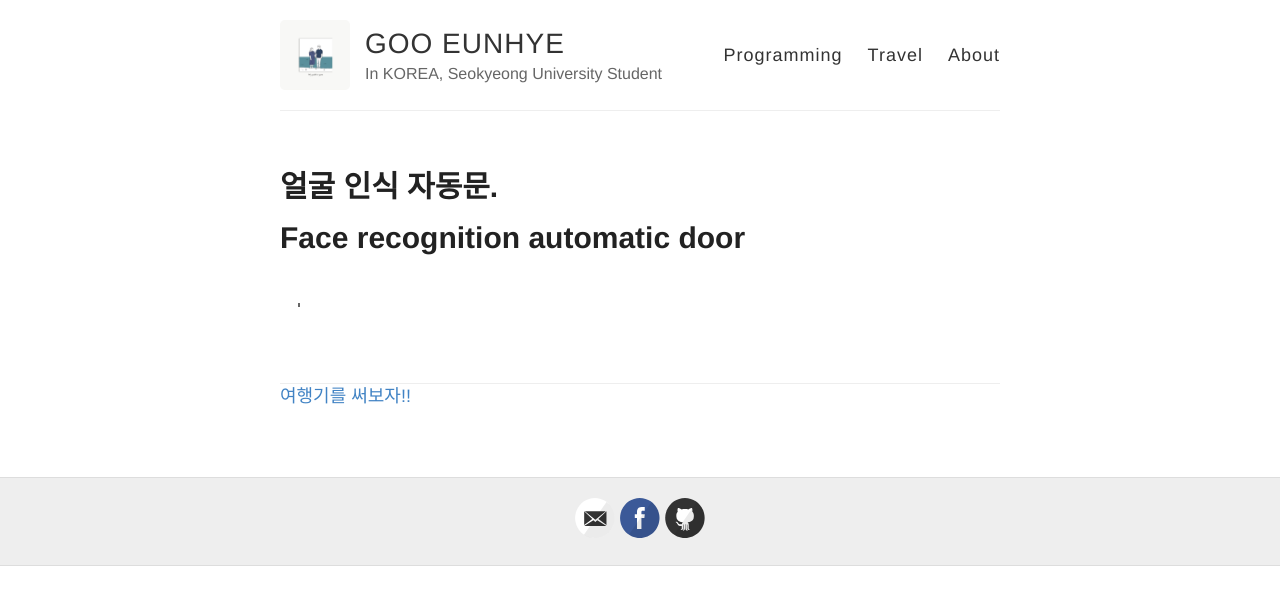
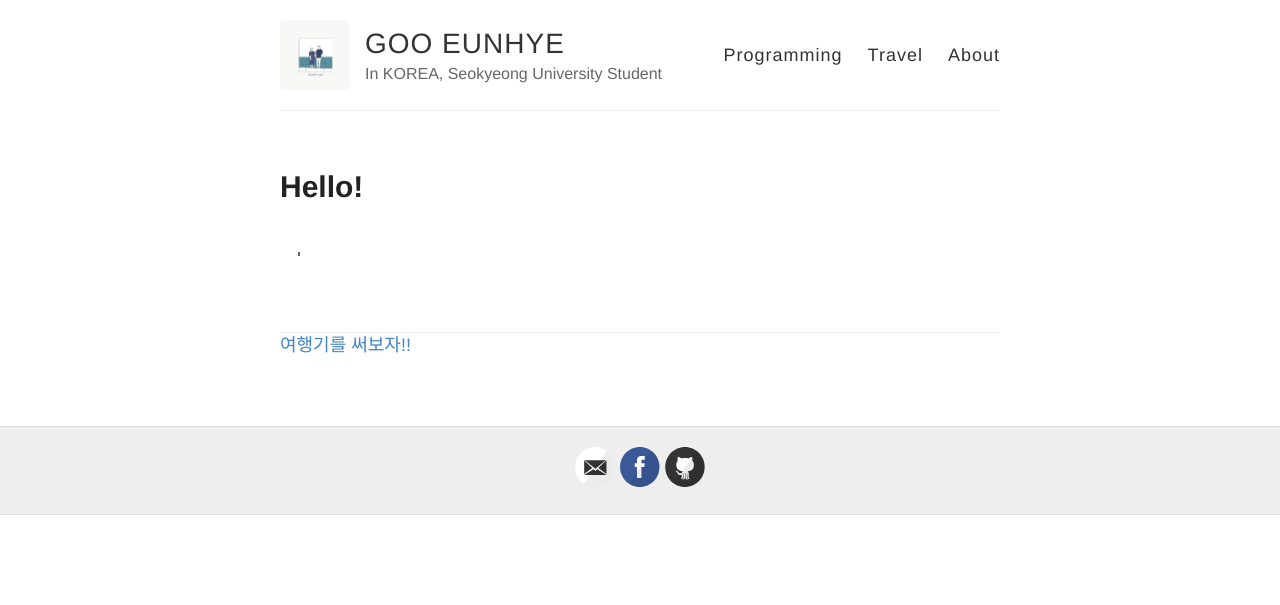
Before and after one commit to GooEunhye/GooEunhye.github.io, a Jekyll site: the page built from index.html, in a window 1280 px wide. Shown: the top 605 px of the page. Built offline with Jekyll 4.4.1, drawn with Linux system fonts in a browser that asks for light colours.

Commit message:
Update index.html

```diff
--- a/index.html
+++ b/index.html
@@ -4,7 +4,7 @@ layout: default
 
 <div class="posts">
   <article class="post">
-    <h1><a href = "https://jsh93.github.io/Automaticdoor/">얼굴 인식 자동문.</br>Face recognition automatic door</a></h1>
+    <h1>Hello!</h1>
     <blockquote>
     {% for post in site.categories.Programming reversed %}
       <h4>●&nbsp<a href="{{ site.baseurl }}{{ post.url }}">{{ post.title }}</a></h4>
```
